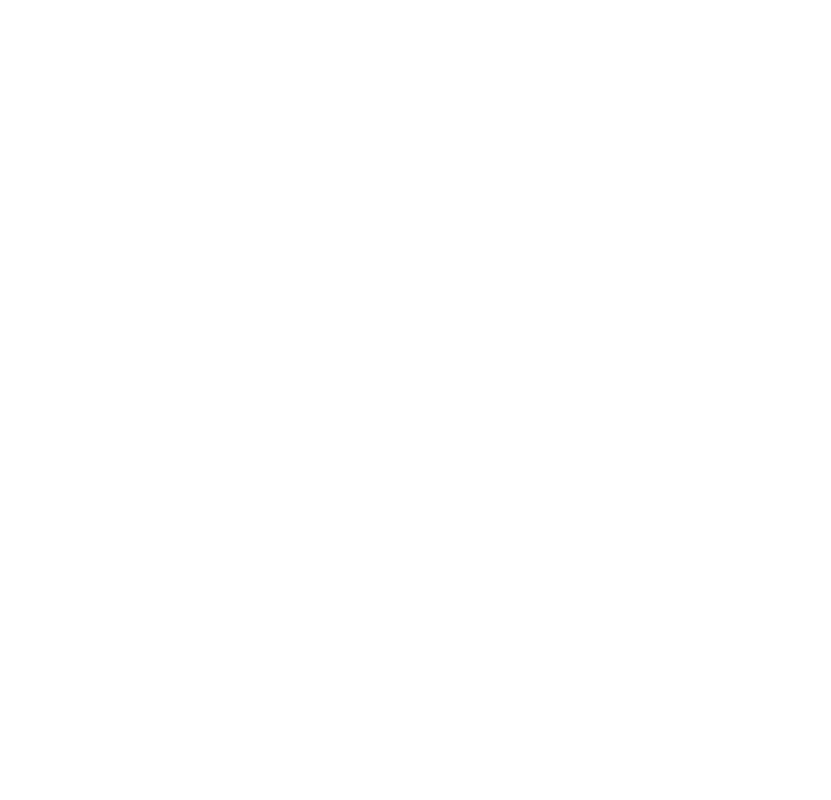
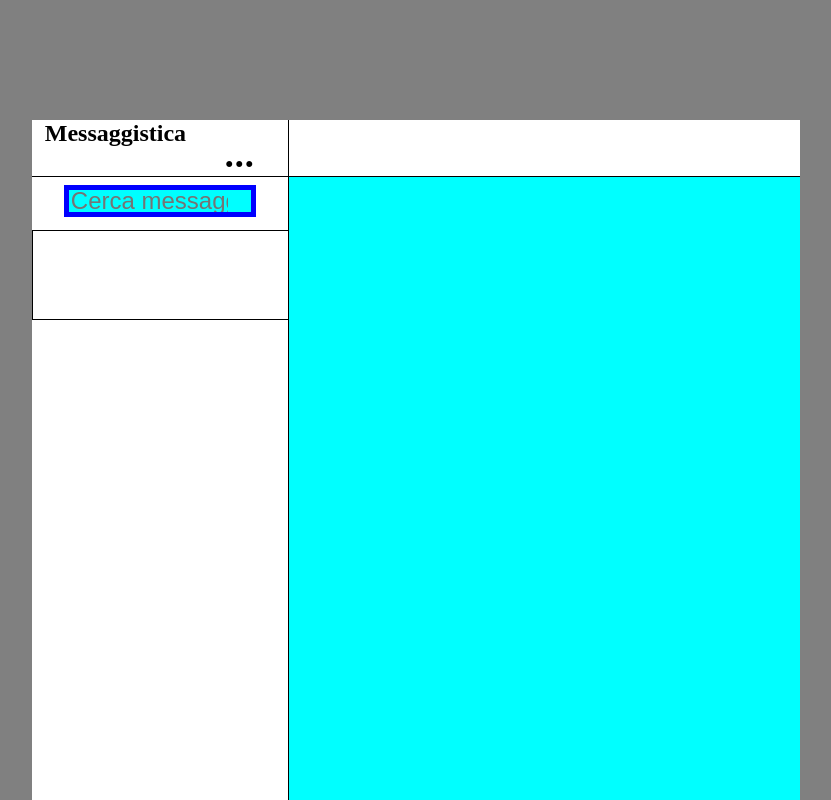
Before and after one commit to Hackademy-Part-Time-19/Angelicchio_24_10_23, a plain HTML site: page index.html in a window 1280 px wide. Shown: the whole page, without its empty margins (224-1055 px from the left). Drawn offline with nearby package versions, Linux system fonts and the light colour scheme.

Commit message:
secondo commit

```diff
--- a/css.css
+++ b/css.css
@@ -0,0 +1,79 @@
+body{
+    display: flex;
+    justify-content: center;
+    align-items: center;
+    background-color: gray;
+}
+
+.principale{
+    display: flex;
+    justify-content: center;
+    align-items: center;
+    width: 60vw;
+    height: 85vh;
+    position: fixed;
+    bottom: 0;
+}
+
+.side-chat{
+    flex: 1;
+    background-color: white;
+    height: 100%;
+    display: flex;
+    align-items: center;
+    flex-direction: column;
+}
+
+.main-chat{
+    flex: 2;
+    background-color: aqua;
+    height: 100%;
+    border-left: 1px solid black;
+}
+
+.testata{
+    width: 100%;
+    height: 7vh;
+    background-color: white;
+    border-bottom: 1px solid black;
+    margin-top: 0;
+}
+
+div > span{
+    font-size: 3vh;
+    margin-left: 5%;
+    font-weight: bolder;
+}
+
+i{
+    font-size: 4vh;
+    margin-left: 10px;
+    padding: 3%;
+    transition: background-color 0.5s;
+}
+
+i:hover{
+    background-color: gray;
+    border-radius: 50%;
+}
+
+.custom-search{
+    width: 15vw;
+    height: 4vh;
+    font-size: 3vh;
+    border: 5px solid blue;
+    margin-top: 1vh;
+    background-color: aqua;
+}
+
+.chat{
+    height: 100%;
+    width: 100%;
+    margin-top: 5%;
+}
+
+.chat-utente{
+    border: 1px solid black;
+    height: 11vh;
+    width: 100%;
+}
--- a/index.html
+++ b/index.html
@@ -1,11 +1,40 @@
 <!DOCTYPE html>
 <html lang="en">
+
 <head>
     <meta charset="UTF-8">
     <meta name="viewport" content="width=device-width, initial-scale=1.0">
-    <title>Document</title>
+    <title>Chat Linkedin</title>
+    <link rel="stylesheet" href="css.css">
+    <link href="https://cdn.jsdelivr.net/npm/bootstrap-icons@1.7.0/font/bootstrap-icons.css" rel="stylesheet">
 </head>
+
 <body>
+    <div class="principale">
+        <div class="side-chat">
+            <div class="testata">
+                <span>Messaggistica</span>
+                <div style="margin-left: 70%;">
+                    <i class="bi bi-three-dots"></i>
+                    <i class="bi bi-pencil-square"></i>
+                </div>
+            </div>
+            <form class="form-inline my-2 my-lg-0">
+                <input class="form-control custom-search mr-sm-2" type="search" placeholder="Cerca messaggi"
+                    aria-label="Cerca messaggi">
+            </form>
+            <div class="chat">
+                <div class="chat-utente">
 
+                </div>
+            </div>
+        </div>
+        <div class="main-chat">
+            <div class="testata">
+
+            </div>
+        </div>
+    </div>
 </body>
+
 </html>
```
